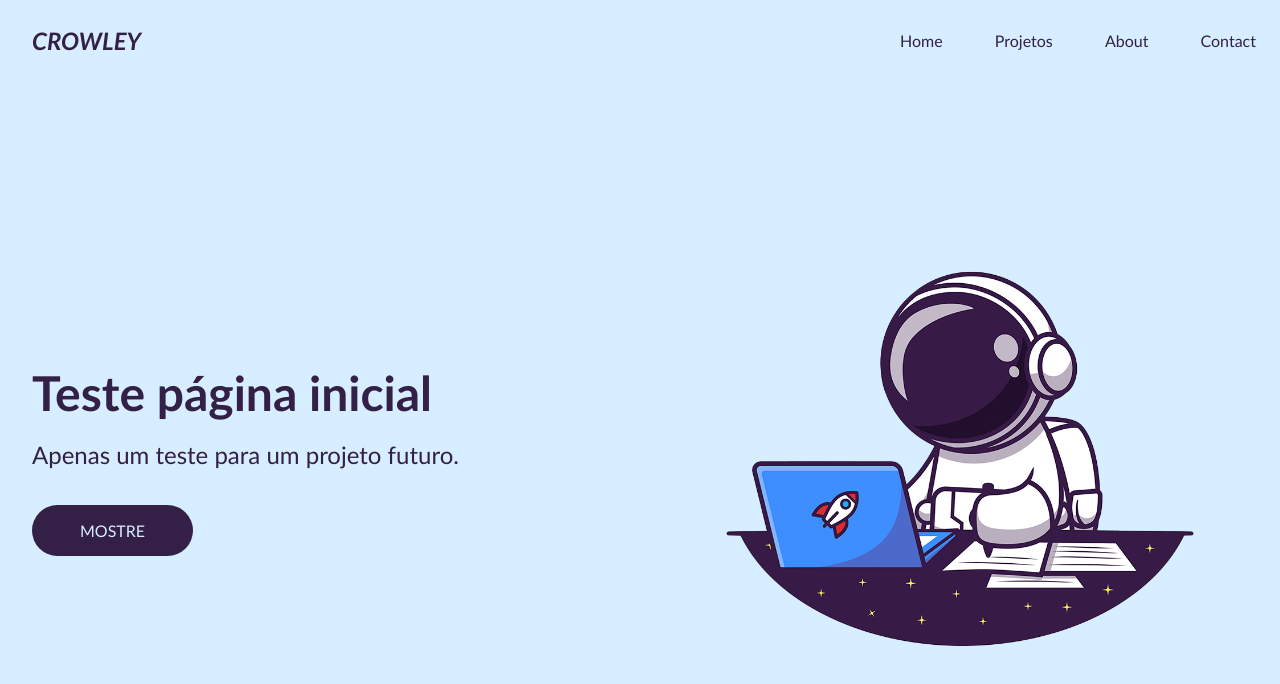
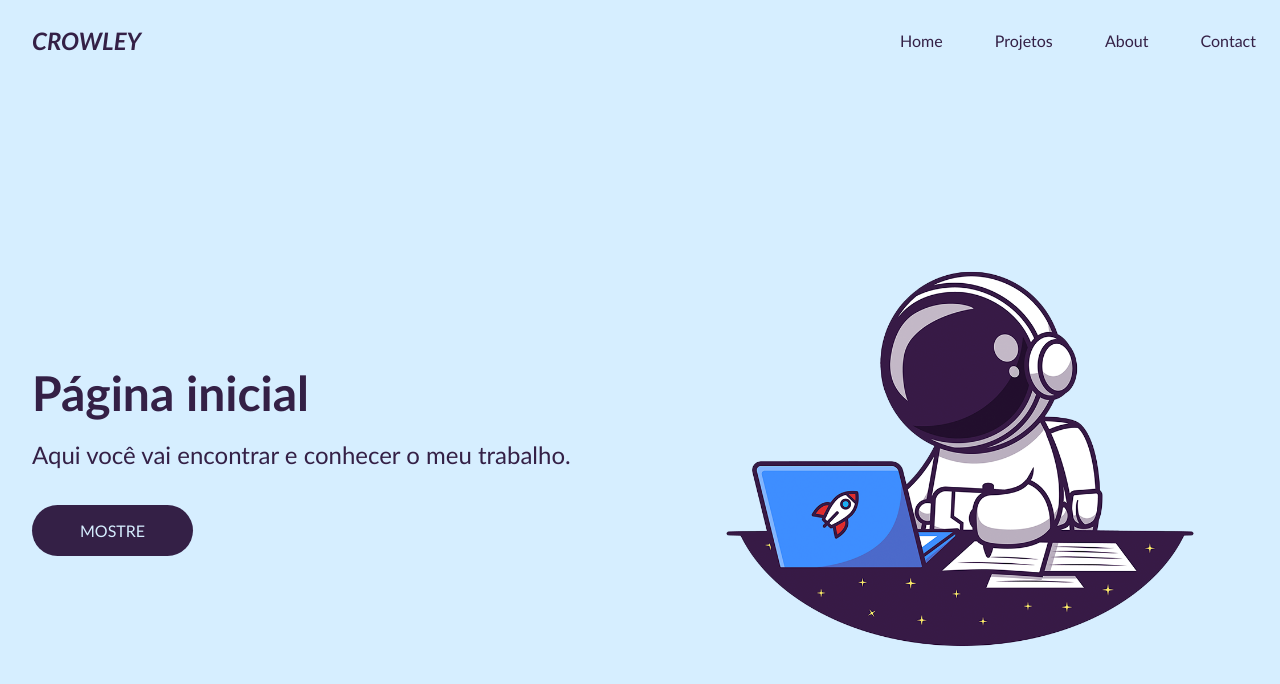
Before and after one commit to Crowley1007/page1, a plain HTML site: page index.html in a window 1280 px wide. Shown: the top 684 px of the page. Drawn offline with Linux system fonts and the light colour scheme.

Commit message:
index.html

```diff
--- a/index.html
+++ b/index.html
@@ -21,9 +21,9 @@
     <section class="hero">
         <div class="hero-container">
             <div class="column-left">
-                <h1>Teste página inicial</h1>
+                <h1>Página inicial</h1>
                 <p>
-                    Apenas um teste para um projeto futuro.
+                    Aqui você vai encontrar e conhecer o meu trabalho.
                 </p>
                 <button>MOSTRE</button>
             </div>
```
